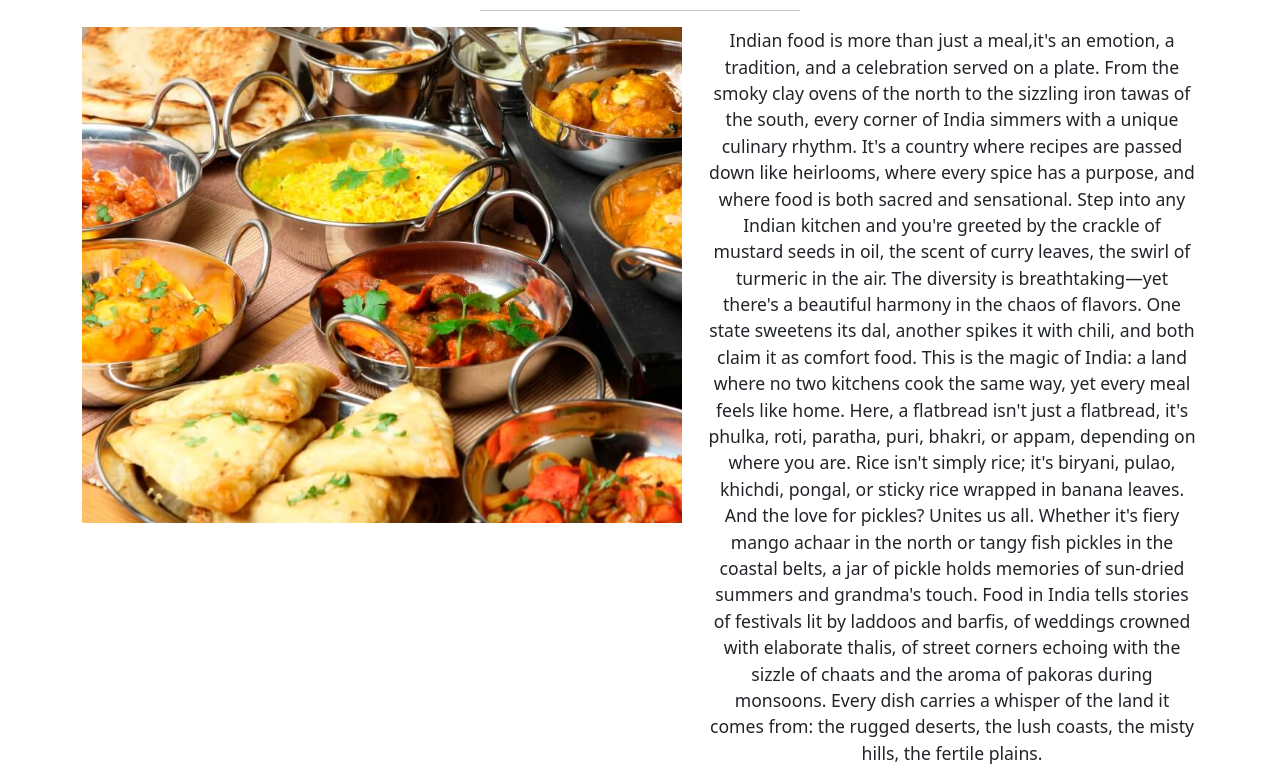
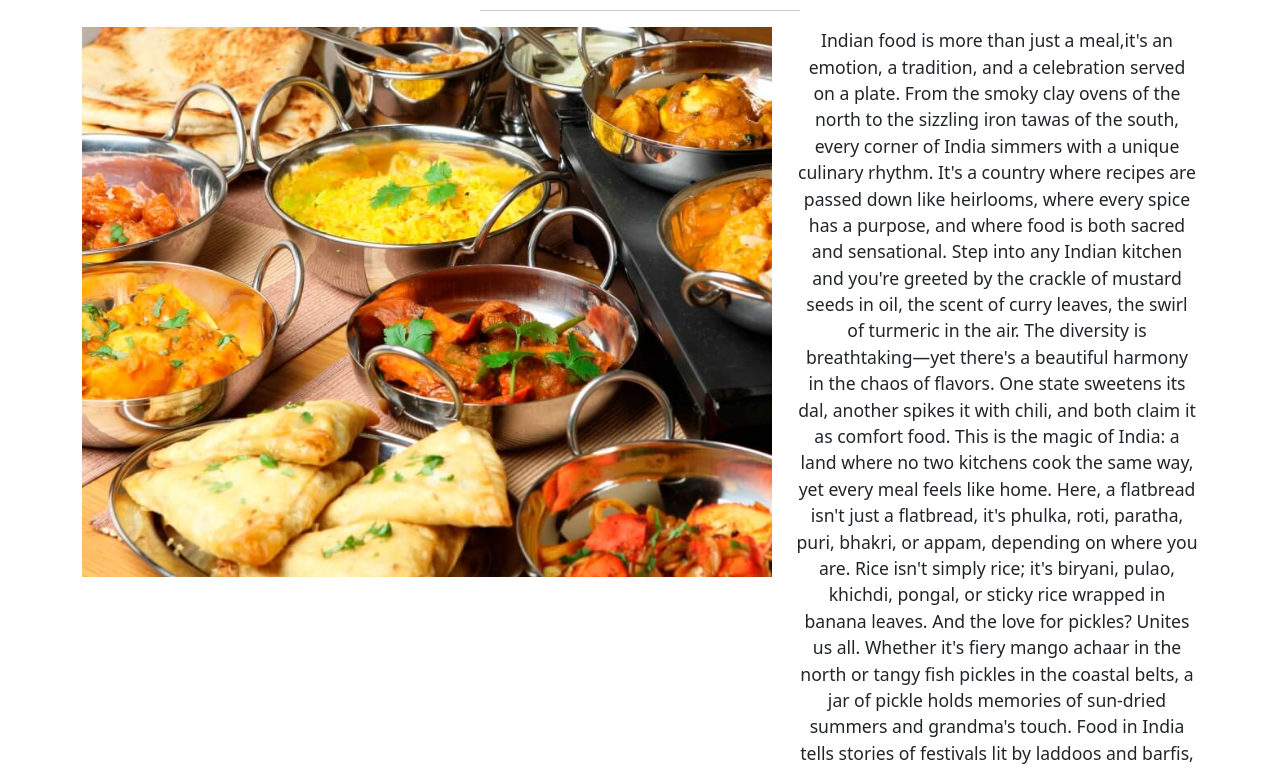
Before and after one commit to Suraj8864/Flavours-of-India, a plain HTML site: page index.html in a window 1280 px wide. Shown: the part 634-1404 px from the top of the page. Drawn offline with nearby package versions, Linux system fonts and the light colour scheme; a script that the page names is missing.

Commit message:
Update index.html

```diff
--- a/index.html
+++ b/index.html
@@ -263,7 +263,7 @@ body {
     <div class="container text-center">
       <div class="row">
         <div class="col">
-          <img src="North-Indian.jpg" height="496px" width="600px">
+          <img src="North-Indian.jpg" height="550px" width="690px">
         </div>
         <div class="col">
           <p>Indian food is more than just a meal,it's an emotion, a tradition, and a celebration served on a plate. From the smoky clay ovens of the north to the sizzling iron tawas of the south, every corner of India simmers with a unique culinary rhythm. It's a country where recipes are passed down like heirlooms, where every spice has a purpose, and where food is both sacred and sensational.
```
